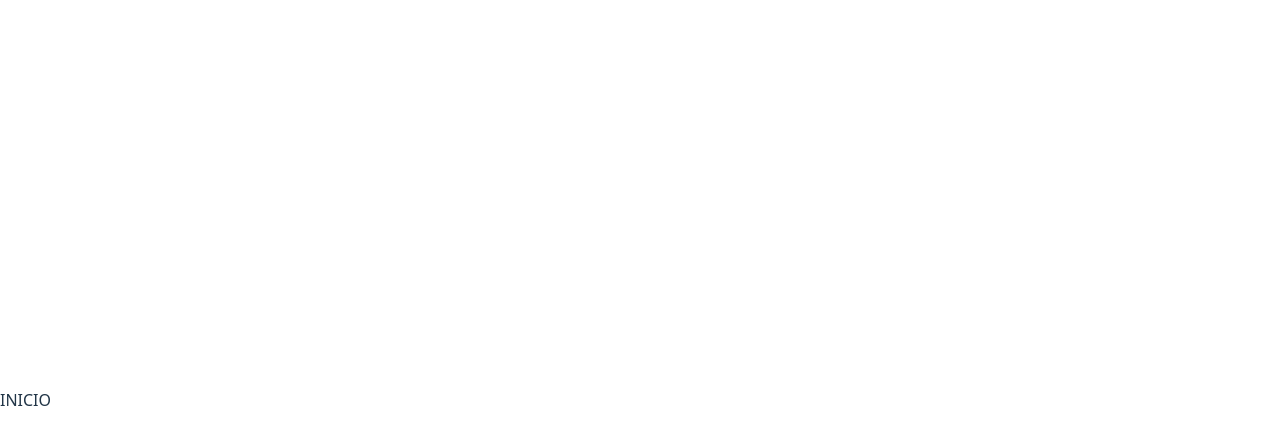
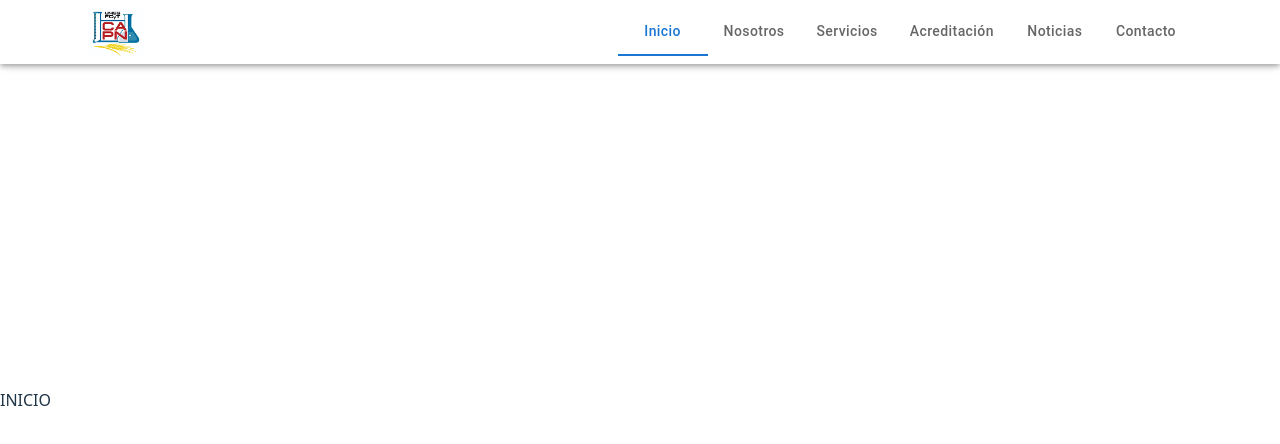
Before and after one commit to capn-sitio-web/capn-web, a React (Vite) app: page / in a window 1280 px wide. Shown: the top 444 px of the page. Built offline with nearby package versions, Linux system fonts and the light colour scheme.

Commit message:
[ADD] navbar

```diff
--- a/src/App.tsx
+++ b/src/App.tsx
@@ -1,5 +1,6 @@
 import { Route, BrowserRouter as Router, Routes } from "react-router-dom";
 import { ROUTES } from "./app/routes";
+import Navbar from "./presentation/components/layout/Navbar";
 import HomePage from "./presentation/pages/HomePage";
 import AboutUsPage from "./presentation/pages/AboutUsPage";
 import ServicesPage from "./presentation/pages/ServicesPage";
@@ -10,6 +11,7 @@ import ContactPage from "./presentation/pages/ContactPage";
 function App() {
   return (
     <Router>
+      <Navbar />
       <Routes>
         <Route path={ROUTES.HOME} element={<HomePage />} />
         <Route path={ROUTES.ABOUT} element={<AboutUsPage />} />
--- a/src/presentation/components/layout/Navbar.tsx
+++ b/src/presentation/components/layout/Navbar.tsx
@@ -0,0 +1,109 @@
+import { useState } from "react";
+import { AppBar, Box, Container, Drawer, IconButton, List, ListItem, ListItemButton, ListItemText, Tab, Tabs, Toolbar, useMediaQuery, useTheme } from "@mui/material";
+import { Link, useLocation } from "react-router-dom";
+import MenuIcon from "@mui/icons-material/Menu";
+import { ROUTES } from "../../../app/routes";
+import capnLogo from "/logo.png";
+
+const Navbar = () => {
+  const location = useLocation();
+  const theme = useTheme();
+  const isMobile = useMediaQuery(theme.breakpoints.down("md"));
+  const [openDrawer, setOpenDrawer] = useState(false);
+  const appBarHeight = isMobile ? 56 : 64;
+
+  // Menú de navegación
+  const menuItems = [
+    { label: "Inicio", path: ROUTES.HOME },
+    { label: "Nosotros", path: ROUTES.ABOUT },
+    { label: "Servicios", path: ROUTES.SERVICES },
+    { label: "Acreditación", path: ROUTES.ACCREDITATION },
+    { label: "Noticias", path: ROUTES.NEWS },
+    { label: "Contacto", path: ROUTES.CONTACT },
+  ];
+
+  return (
+    <AppBar
+      color="inherit"
+      //elevation={1}
+      sx={{
+        zIndex: (theme) => theme.zIndex.drawer + 1, // asegura que quede arriba del Drawer
+      }}
+    >
+      <Container>
+        <Toolbar sx={{ justifyContent: "space-between" }}>
+          {/* Logo */}
+          <Box component={Link} to="/" sx={{ display: "flex" }}>
+            <img src={capnLogo} alt="CAPN Logo" style={{ height: 50 }} />
+          </Box>
+
+          {/* Desktop menu */}
+          {!isMobile && (
+            <Tabs value={location.pathname} textColor="primary" indicatorColor="primary">
+              {menuItems.map((item) => (
+                <Tab
+                  label={item.label}
+                  value={item.path}
+                  component={Link}
+                  to={item.path}
+                  sx={{ textTransform: "none" }}
+                />
+              ))}
+            </Tabs>
+          )}
+
+          {/* Mobile menu */}
+          {isMobile && (
+            <>
+              <IconButton
+                color="inherit"
+                onClick={() => setOpenDrawer(!openDrawer)}
+              >
+                <MenuIcon />
+              </IconButton>
+              <Drawer
+                anchor="top"
+                open={openDrawer}
+                onClose={() => setOpenDrawer(false)}
+                PaperProps={{
+                  //elevation: 3,
+                  sx: {
+                    mt: `${appBarHeight}px`,
+                    //borderTop: "1px solid #e0e0e0",
+                    width: "90%",
+                    maxWidth: 600,
+                    mx: "auto",
+                  },
+                }}
+              >
+                <Box>
+                  <List>
+                    {menuItems.map((item) => (
+                      <ListItem key={item.path} disablePadding>
+                        <ListItemButton
+                          component={Link}
+                          to={item.path}
+                          onClick={() => setOpenDrawer(false)}
+                        >
+                          <ListItemText
+                            primary={item.label}
+                            primaryTypographyProps={{
+                              color:
+                                location.pathname === item.path ? "primary.main" : "text.primary",
+                            }}
+                          />
+                        </ListItemButton>
+                      </ListItem>
+                    ))}
+                  </List>
+                </Box>
+              </Drawer>
+            </>
+          )}
+        </Toolbar>
+      </Container>
+    </AppBar>
+  );
+}
+
+export default Navbar;
```
